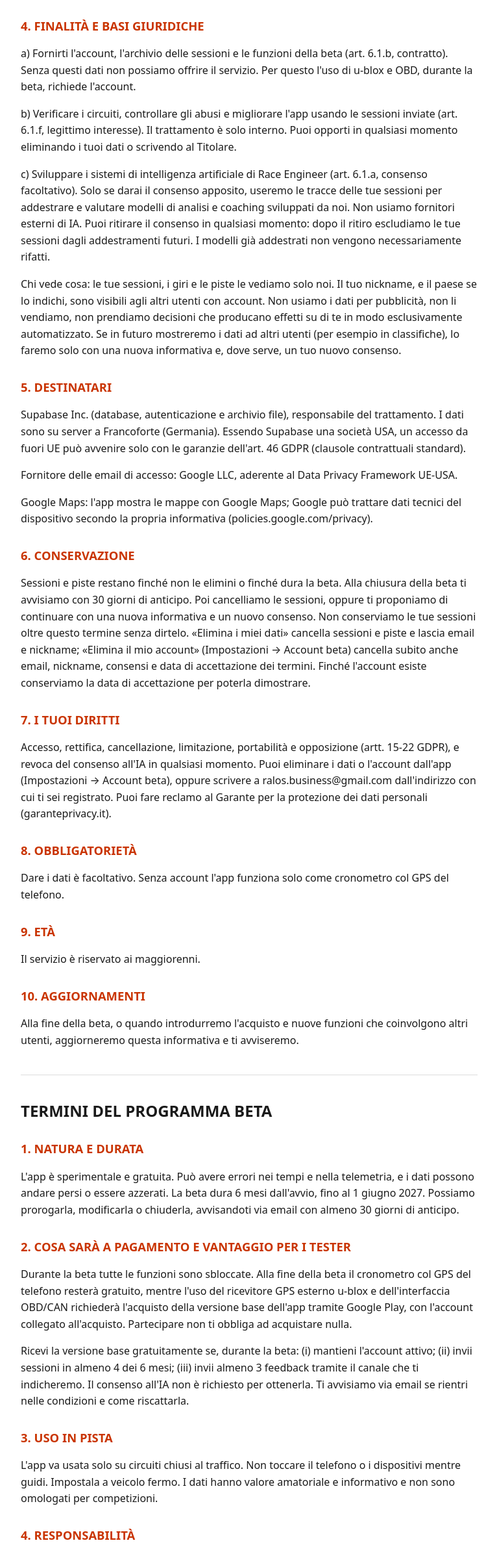
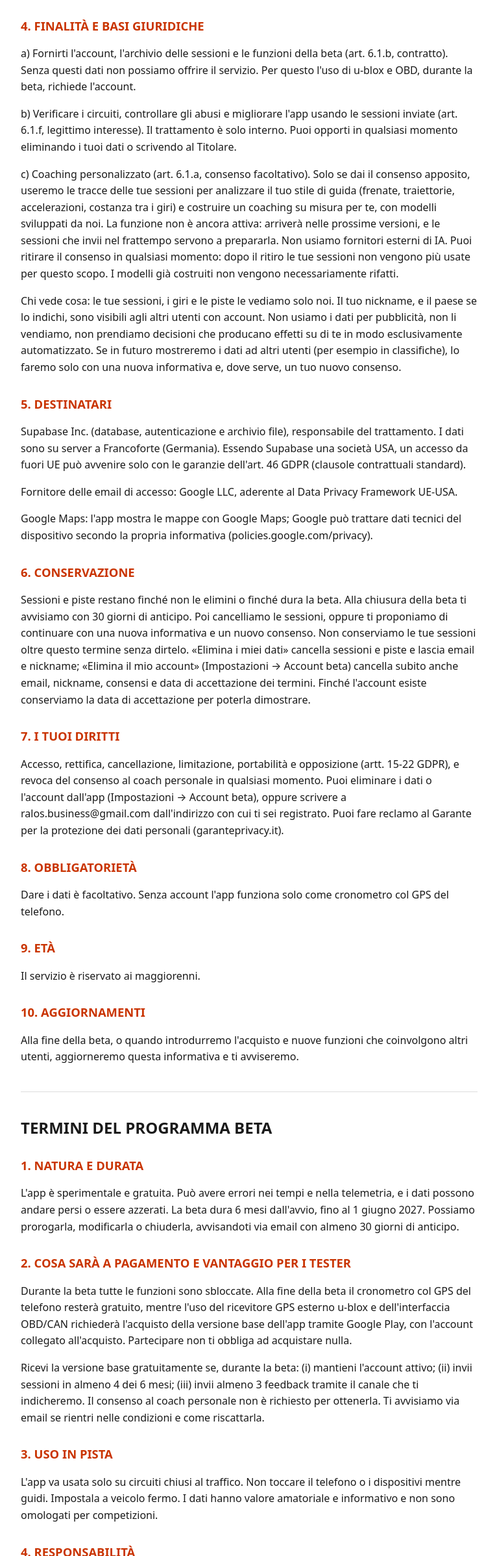
Before and after one commit to Ralos90/raceengineer-privacy, a plain HTML site: page index.html in a window 1280 px wide. Shown: the part 901-3296 px from the top of the page at 65% size, without its empty margins (256-1022 px from the left). Drawn offline with Linux system fonts and the light colour scheme.

Commit message:
Informativa beta-0.5-2026-11-23: consenso al coach personale (coaching personalizzato sullo stile di guida)

```diff
--- a/index.html
+++ b/index.html
@@ -42,7 +42,7 @@ hr{border:0;border-top:1px solid var(--line);margin:2.5rem 0}
 <h2>4. FINALITÀ E BASI GIURIDICHE</h2>
 <p>a) Fornirti l'account, l'archivio delle sessioni e le funzioni della beta (art. 6.1.b, contratto). Senza questi dati non possiamo offrire il servizio. Per questo l'uso di u-blox e OBD, durante la beta, richiede l'account.</p>
 <p>b) Verificare i circuiti, controllare gli abusi e migliorare l'app usando le sessioni inviate (art. 6.1.f, legittimo interesse). Il trattamento è solo interno. Puoi opporti in qualsiasi momento eliminando i tuoi dati o scrivendo al Titolare.</p>
-<p>c) Sviluppare i sistemi di intelligenza artificiale di Race Engineer (art. 6.1.a, consenso facoltativo). Solo se darai il consenso apposito, useremo le tracce delle tue sessioni per addestrare e valutare modelli di analisi e coaching sviluppati da noi. Non usiamo fornitori esterni di IA. Puoi ritirare il consenso in qualsiasi momento: dopo il ritiro escludiamo le tue sessioni dagli addestramenti futuri. I modelli già addestrati non vengono necessariamente rifatti.</p>
+<p>c) Coaching personalizzato (art. 6.1.a, consenso facoltativo). Solo se dai il consenso apposito, useremo le tracce delle tue sessioni per analizzare il tuo stile di guida (frenate, traiettorie, accelerazioni, costanza tra i giri) e costruire un coaching su misura per te, con modelli sviluppati da noi. La funzione non è ancora attiva: arriverà nelle prossime versioni, e le sessioni che invii nel frattempo servono a prepararla. Non usiamo fornitori esterni di IA. Puoi ritirare il consenso in qualsiasi momento: dopo il ritiro le tue sessioni non vengono più usate per questo scopo. I modelli già costruiti non vengono necessariamente rifatti.</p>
 <p>Chi vede cosa: le tue sessioni, i giri e le piste le vediamo solo noi. Il tuo nickname, e il paese se lo indichi, sono visibili agli altri utenti con account. Non usiamo i dati per pubblicità, non li vendiamo, non prendiamo decisioni che producano effetti su di te in modo esclusivamente automatizzato. Se in futuro mostreremo i dati ad altri utenti (per esempio in classifiche), lo faremo solo con una nuova informativa e, dove serve, un tuo nuovo consenso.</p>
 <h2>5. DESTINATARI</h2>
 <p>Supabase Inc. (database, autenticazione e archivio file), responsabile del trattamento. I dati sono su server a Francoforte (Germania). Essendo Supabase una società USA, un accesso da fuori UE può avvenire solo con le garanzie dell'art. 46 GDPR (clausole contrattuali standard).</p>
@@ -51,7 +51,7 @@ hr{border:0;border-top:1px solid var(--line);margin:2.5rem 0}
 <h2>6. CONSERVAZIONE</h2>
 <p>Sessioni e piste restano finché non le elimini o finché dura la beta. Alla chiusura della beta ti avvisiamo con 30 giorni di anticipo. Poi cancelliamo le sessioni, oppure ti proponiamo di continuare con una nuova informativa e un nuovo consenso. Non conserviamo le tue sessioni oltre questo termine senza dirtelo. «Elimina i miei dati» cancella sessioni e piste e lascia email e nickname; «Elimina il mio account» (Impostazioni → Account beta) cancella subito anche email, nickname, consensi e data di accettazione dei termini. Finché l'account esiste conserviamo la data di accettazione per poterla dimostrare.</p>
 <h2>7. I TUOI DIRITTI</h2>
-<p>Accesso, rettifica, cancellazione, limitazione, portabilità e opposizione (artt. 15-22 GDPR), e revoca del consenso all'IA in qualsiasi momento. Puoi eliminare i dati o l'account dall'app (Impostazioni → Account beta), oppure scrivere a ralos.business@gmail.com dall'indirizzo con cui ti sei registrato. Puoi fare reclamo al Garante per la protezione dei dati personali (garanteprivacy.it).</p>
+<p>Accesso, rettifica, cancellazione, limitazione, portabilità e opposizione (artt. 15-22 GDPR), e revoca del consenso al coach personale in qualsiasi momento. Puoi eliminare i dati o l'account dall'app (Impostazioni → Account beta), oppure scrivere a ralos.business@gmail.com dall'indirizzo con cui ti sei registrato. Puoi fare reclamo al Garante per la protezione dei dati personali (garanteprivacy.it).</p>
 <h2>8. OBBLIGATORIETÀ</h2>
 <p>Dare i dati è facoltativo. Senza account l'app funziona solo come cronometro col GPS del telefono.</p>
 <h2>9. ETÀ</h2>
@@ -64,7 +64,7 @@ hr{border:0;border-top:1px solid var(--line);margin:2.5rem 0}
 <p>L'app è sperimentale e gratuita. Può avere errori nei tempi e nella telemetria, e i dati possono andare persi o essere azzerati. La beta dura 6 mesi dall'avvio, fino al 1 giugno 2027. Possiamo prorogarla, modificarla o chiuderla, avvisandoti via email con almeno 30 giorni di anticipo.</p>
 <h2>2. COSA SARÀ A PAGAMENTO E VANTAGGIO PER I TESTER</h2>
 <p>Durante la beta tutte le funzioni sono sbloccate. Alla fine della beta il cronometro col GPS del telefono resterà gratuito, mentre l'uso del ricevitore GPS esterno u-blox e dell'interfaccia OBD/CAN richiederà l'acquisto della versione base dell'app tramite Google Play, con l'account collegato all'acquisto. Partecipare non ti obbliga ad acquistare nulla.</p>
-<p>Ricevi la versione base gratuitamente se, durante la beta: (i) mantieni l'account attivo; (ii) invii sessioni in almeno 4 dei 6 mesi; (iii) invii almeno 3 feedback tramite il canale che ti indicheremo. Il consenso all'IA non è richiesto per ottenerla. Ti avvisiamo via email se rientri nelle condizioni e come riscattarla.</p>
+<p>Ricevi la versione base gratuitamente se, durante la beta: (i) mantieni l'account attivo; (ii) invii sessioni in almeno 4 dei 6 mesi; (iii) invii almeno 3 feedback tramite il canale che ti indicheremo. Il consenso al coach personale non è richiesto per ottenerla. Ti avvisiamo via email se rientri nelle condizioni e come riscattarla.</p>
 <h2>3. USO IN PISTA</h2>
 <p>L'app va usata solo su circuiti chiusi al traffico. Non toccare il telefono o i dispositivi mentre guidi. Impostala a veicolo fermo. I dati hanno valore amatoriale e informativo e non sono omologati per competizioni.</p>
 <h2>4. RESPONSABILITÀ</h2>
```
Also changed, not shown: en/index.html (+3 -3 lines).
